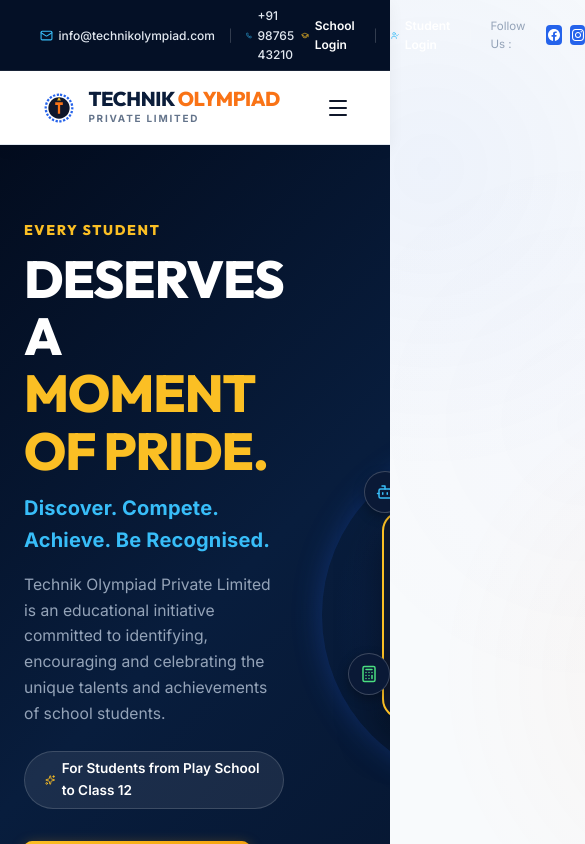
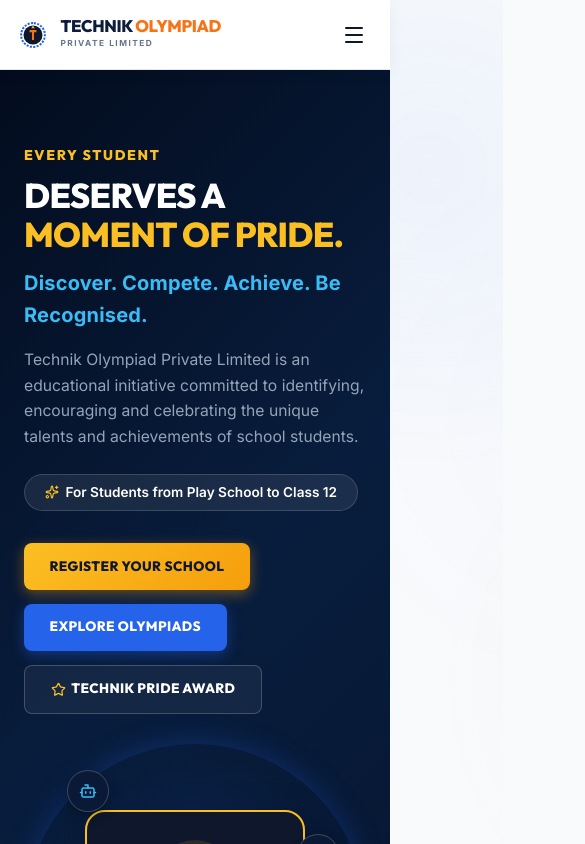
Before and after one commit to hey-itz-harish/technik, a React (Vite) app: page /#/ in a window 390 px wide. Shown: the top 844 px of the page, 585 px wide, since content can reach past the window. Built offline with nearby package versions, Linux system fonts and the light colour scheme.

Commit message:
Optimize mobile top utility bar, mobile drawer login pills, and hero responsive typography

```diff
--- a/src/components/TopNav.jsx
+++ b/src/components/TopNav.jsx
@@ -24,7 +24,7 @@
   return (
     <header style={styles.headerWrapper}>
       {/* Top Utility Bar */}
-      <div style={styles.topUtilityBar}>
+      <div style={styles.topUtilityBar} className="top-utility-bar">
         <div style={styles.topUtilityContainer}>
           <div style={styles.topContacts}>
             <a href="mailto:info@technikolympiad.com" style={styles.topContactItem}>
@@ -73,11 +73,11 @@
 
       {/* Main Navbar */}
       <nav style={styles.nav}>
-        <div style={styles.navContainer}>
+        <div style={styles.navContainer} className="main-nav-container">
           {/* Logo */}
           <Link to="/" style={styles.logo} onClick={() => setIsOpen(false)}>
             <div style={styles.logoGearBox}>
-              <svg viewBox="0 0 100 100" width="38" height="38">
+              <svg viewBox="0 0 100 100" width="34" height="34">
                 <path d="M50,15 A35,35 0 1,0 50,85 A35,35 0 1,0 50,15 Z" fill="none" stroke="#2563eb" strokeWidth="6" strokeDasharray="6 4" />
                 <circle cx="50" cy="50" r="28" fill="#0f172a" />
                 <path d="M40,35 L60,35 L60,42 L53,42 L53,65 L47,65 L47,42 L40,42 Z" fill="#f97316" />
@@ -85,10 +85,10 @@
               </svg>
             </div>
             <div style={styles.logoTextGroup}>
-              <div style={styles.brandTitle}>
+              <div style={styles.brandTitle} className="brand-title-text">
                 TECHNIK <span style={{ color: '#f97316' }}>OLYMPIAD</span>
               </div>
-              <div style={styles.brandSubtitle}>PRIVATE LIMITED</div>
+              <div style={styles.brandSubtitle} className="brand-sub-text">PRIVATE LIMITED</div>
             </div>
           </Link>
 
@@ -200,6 +200,15 @@
         {/* Mobile Drawer */}
         {isOpen && (
           <div style={styles.mobileDrawer}>
+            <div style={styles.mobileAuthRow}>
+              <Link to="/dashboard" style={styles.mobileAuthBtnGold} onClick={() => setIsOpen(false)}>
+                <GraduationCap size={14} style={{ marginRight: '0.35rem' }} /> School Login
+              </Link>
+              <Link to="/dashboard" style={styles.mobileAuthBtnBlue} onClick={() => setIsOpen(false)}>
+                <UserCheck size={14} style={{ marginRight: '0.35rem' }} /> Student Login
+              </Link>
+            </div>
+
             <div style={styles.mobileLinks}>
               <Link to="/" style={styles.mobileNavLink} onClick={() => setIsOpen(false)}>HOME</Link>
               <Link to="/about" style={styles.mobileNavLink} onClick={() => setIsOpen(false)}>ABOUT US</Link>
@@ -299,7 +308,7 @@
   },
   nav: {
     background: '#ffffff',
-    height: '74px',
+    height: '70px',
     display: 'flex',
     alignItems: 'center',
     borderBottom: '1px solid #e2e8f0',
@@ -329,7 +338,7 @@
     flexDirection: 'column',
   },
   brandTitle: {
-    fontSize: '1.25rem',
+    fontSize: '1.2rem',
     fontWeight: 900,
     fontFamily: 'var(--font-heading)',
     color: '#0b1d3a',
@@ -337,7 +346,7 @@
     lineHeight: '1',
   },
   brandSubtitle: {
-    fontSize: '0.62rem',
+    fontSize: '0.6rem',
     fontWeight: 700,
     color: '#64748b',
     letterSpacing: '0.18em',
@@ -407,17 +416,51 @@
     cursor: 'pointer',
     display: 'flex',
     alignItems: 'center',
+    padding: '0.5rem',
   },
   mobileDrawer: {
     position: 'absolute',
-    top: '108px',
+    top: '70px',
     left: 0,
     right: 0,
     background: '#ffffff',
-    borderBottom: '2px solid #0f172a',
-    padding: '1rem',
+    borderBottom: '3px solid #f97316',
+    padding: '1.25rem',
     zIndex: 999,
-    boxShadow: '0 10px 20px rgba(0,0,0,0.1)',
+    boxShadow: '0 15px 30px rgba(0,0,0,0.15)',
+  },
+  mobileAuthRow: {
+    display: 'flex',
+    gap: '0.75rem',
+    marginBottom: '1rem',
+    paddingBottom: '1rem',
+    borderBottom: '1px solid #f1f5f9',
+  },
+  mobileAuthBtnGold: {
+    flex: 1,
+    display: 'inline-flex',
+    alignItems: 'center',
+    justifyContent: 'center',
+    background: '#fbbf24',
+    color: '#0f172a',
+    fontWeight: 700,
+    fontSize: '0.8rem',
+    padding: '0.6rem',
+    borderRadius: '6px',
+    textDecoration: 'none',
+  },
+  mobileAuthBtnBlue: {
+    flex: 1,
+    display: 'inline-flex',
+    alignItems: 'center',
+    justifyContent: 'center',
+    background: '#2563eb',
+    color: '#ffffff',
+    fontWeight: 700,
+    fontSize: '0.8rem',
+    padding: '0.6rem',
+    borderRadius: '6px',
+    textDecoration: 'none',
   },
   mobileLinks: {
     display: 'flex',
@@ -462,6 +505,18 @@
     #mobile-nav-toggle {
       display: flex !important;
     }
+    .top-utility-bar {
+      display: none !important;
+    }
+    .main-nav-container {
+      padding: 0 1rem !important;
+    }
+    .brand-title-text {
+      font-size: 1.05rem !important;
+    }
+    .brand-sub-text {
+      font-size: 0.52rem !important;
+    }
   }
 `;
 document.head.appendChild(styleSheet);
--- a/src/pages/Home.jsx
+++ b/src/pages/Home.jsx
@@ -84,13 +84,13 @@
 
       {/* HERO SECTION */}
       <section style={styles.heroSection}>
-        <div className="container" style={styles.heroContainer}>
+        <div className="container home-hero-container" style={styles.heroContainer}>
           <div style={styles.heroLeft}>
             <div style={styles.heroEyebrow}>
               <span style={styles.eyebrowYellow}>EVERY STUDENT</span>
             </div>
 
-            <h1 style={styles.heroTitle}>
+            <h1 style={styles.heroTitle} className="home-hero-title">
               DESERVES A <br />
               <span style={{ color: '#fbbf24' }}>MOMENT OF PRIDE.</span>
             </h1>
@@ -163,7 +163,7 @@
       {/* STATS FLOATING BAR */}
       <section style={styles.statsSection}>
         <div className="container">
-          <div style={styles.statsCardGrid}>
+          <div style={styles.statsCardGrid} className="home-stats-grid">
             {statsList.map((stat, idx) => {
               const StatIcon = stat.icon;
               return (
@@ -1148,6 +1148,17 @@
     display: inline-block;
   }
   @media (max-width: 991px) {
+    .home-hero-container {
+      grid-template-columns: 1fr !important;
+      gap: 2.5rem !important;
+    }
+    .home-hero-title {
+      font-size: 2.15rem !important;
+      line-height: 1.15 !important;
+    }
+    .home-stats-grid {
+      grid-template-columns: repeat(2, 1fr) !important;
+    }
     .home-olympiad-grid, .home-segment-grid, .home-bottom-grid3 {
       grid-template-columns: repeat(2, 1fr) !important;
     }
@@ -1156,6 +1167,9 @@
     }
   }
   @media (max-width: 600px) {
+    .home-stats-grid {
+      grid-template-columns: 1fr !important;
+    }
     .home-olympiad-grid, .home-segment-grid, .home-bottom-grid3, .home-trust-grid {
       grid-template-columns: 1fr !important;
     }
```
